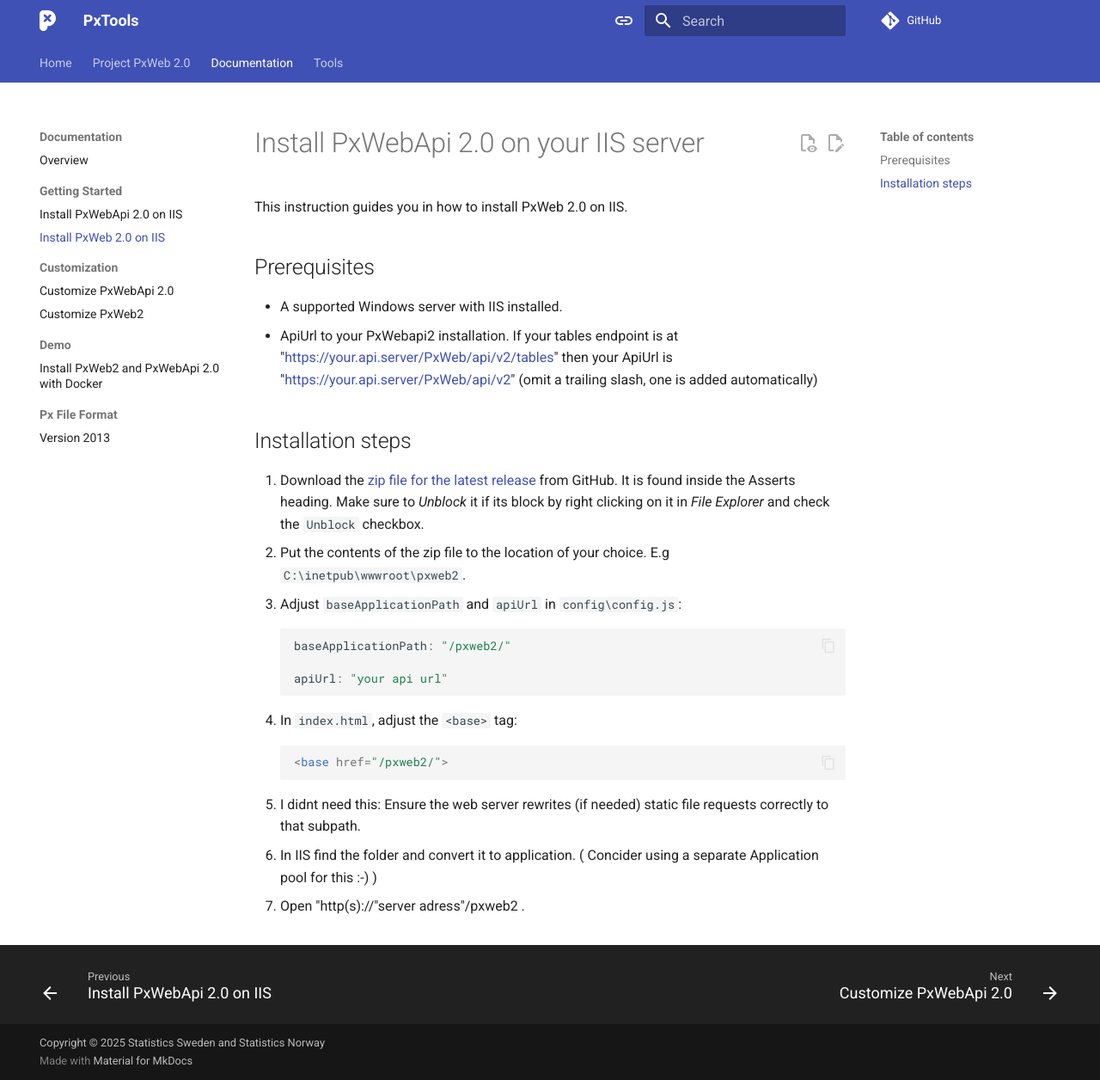
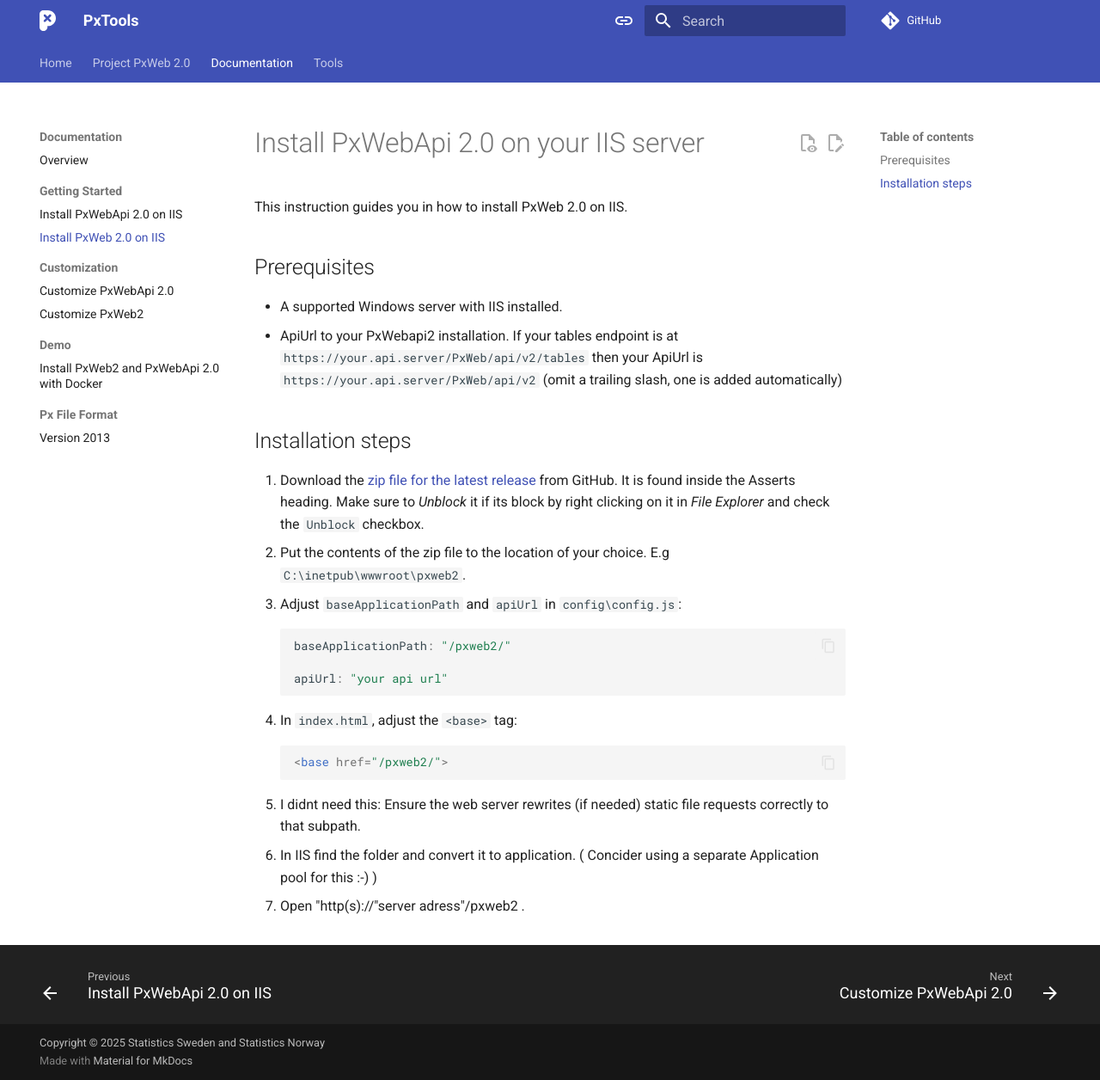
Before and after one commit to PxTools/pxtools.github.io, an MkDocs documentation site: the page built from docs/PxWeb2/documentation/installation-on-iis.md, in a window 1280 px wide and 1256 px high. Shown: the whole window at 86% size. Built offline with MkDocs 1.6.1 and Material for MkDocs 9.7.7, drawn with Linux system fonts in a browser that asks for light colours; comment, search, counter and statistics services are not loaded.

```diff
--- a/docs/PxWeb2/documentation/installation-on-iis.md
+++ b/docs/PxWeb2/documentation/installation-on-iis.md
@@ -6,8 +6,8 @@ This instruction guides you in how to install PxWeb 2.0 on IIS.
 
 - A supported Windows server with IIS installed.
 - ApiUrl to your PxWebapi2 installation.
-  If your tables endpoint is at "<https://your.api.server/PxWeb/api/v2/tables>"
-  then your ApiUrl is "<https://your.api.server/PxWeb/api/v2>"  (omit a trailing slash, one is added automatically)
+  If your tables endpoint is at `https://your.api.server/PxWeb/api/v2/tables`
+  then your ApiUrl is `https://your.api.server/PxWeb/api/v2`  (omit a trailing slash, one is added automatically)
 
 ## Installation steps
 
```
